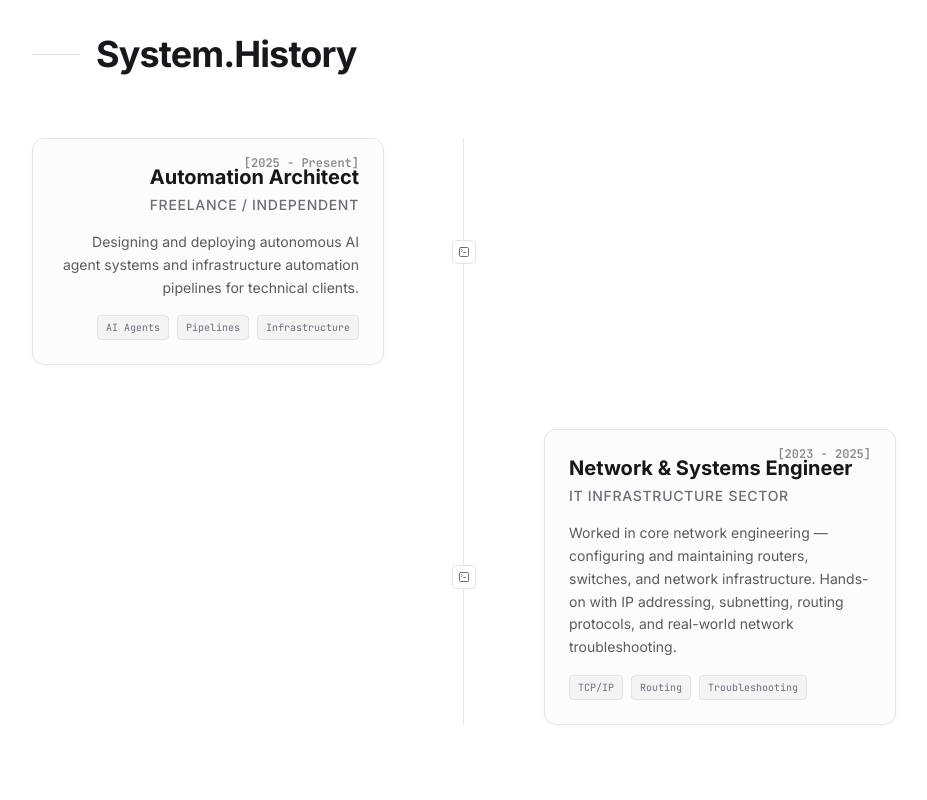
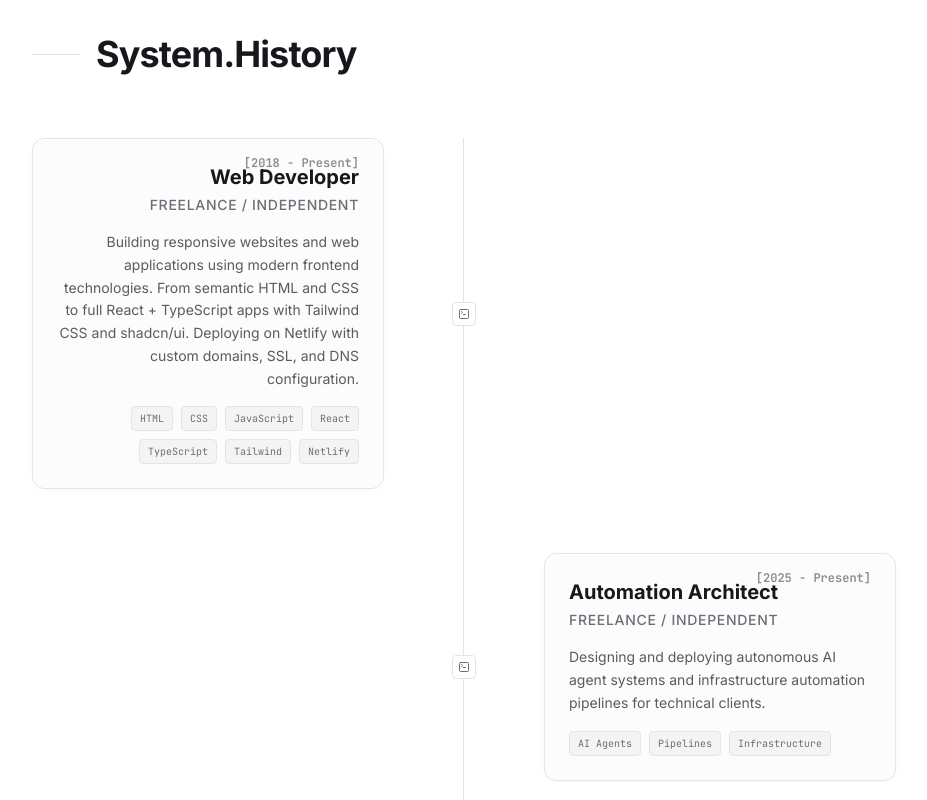
Before and after one commit to Salee3m/pharos-agent-tools, a React (Vite) app: page / in a window 1280 px wide. Shown: the part 5120-5920 px from the top of the page, without its empty margins (176-1103 px from the left). Built offline with nearby package versions, Linux system fonts and the light colour scheme.

Commit message:
feat: add Web Developer to System.History (2018-Present)

```diff
--- a/src/components/sections/Experience.tsx
+++ b/src/components/sections/Experience.tsx
@@ -2,6 +2,13 @@ import { motion } from "framer-motion";
 import { TerminalSquare } from "lucide-react";
 
 const experiences = [
+  {
+    role: "Web Developer",
+    company: "Freelance / Independent",
+    period: "2018 - Present",
+    description: "Building responsive websites and web applications using modern frontend technologies. From semantic HTML and CSS to full React + TypeScript apps with Tailwind CSS and shadcn/ui. Deploying on Netlify with custom domains, SSL, and DNS configuration.",
+    tags: ["HTML", "CSS", "JavaScript", "React", "TypeScript", "Tailwind", "Netlify"]
+  },
   {
     role: "Automation Architect",
     company: "Freelance / Independent",
```
